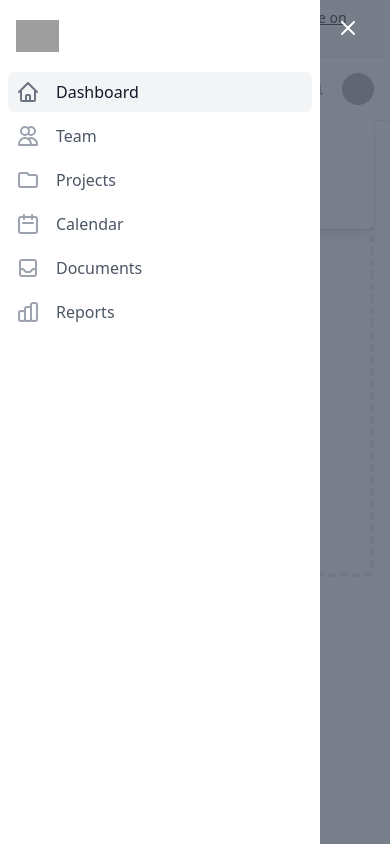
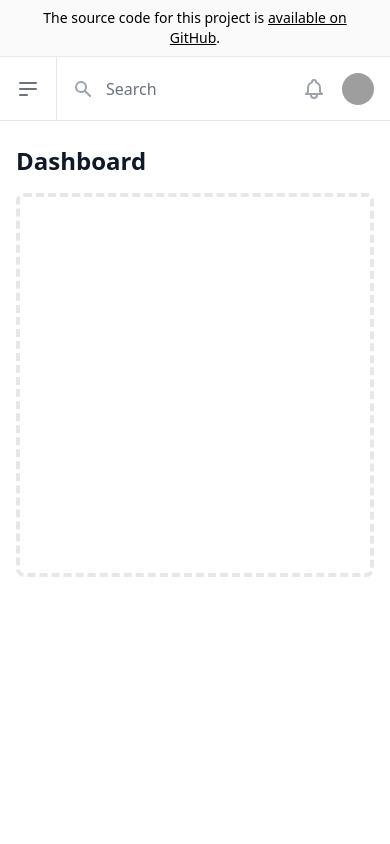
Before and after one commit to DanCaldera/next-typescript-tailwind, a Next.js app: page /admin in a window 390 px wide. Shown: the top 844 px of the page. Built offline with nearby package versions, Linux system fonts and the light colour scheme; grey boxes are pictures that could not be loaded.

Commit message:
added basic login to sidebar and profile menu

```diff
--- a/pages/admin/index.tsx
+++ b/pages/admin/index.tsx
@@ -1,6 +1,7 @@
 import Layout from '../../components/layout'
 import Head from 'next/head'
 import { CMS_NAME } from '../../lib/constants'
+import React from 'react'
 
 const Index = () => {
   return (
@@ -20,9 +21,12 @@ export default Index
 //* Admin Components
 
 const AdminDashboard: React.FunctionComponent = () => {
+  const [showMenu, setShowMenu] = React.useState(false)
+  const [showSidebar, setShowSidebar] = React.useState(false)
   return (
     <div className="h-screen bg-white overflow-hidden flex">
       {/* <!-- Off-canvas menu for mobile, show/hide based on off-canvas menu state. --> */}
+      {showSidebar && (
         <div className="md:hidden">
           <div className="fixed inset-0 z-40 flex">
             {/* <!--
@@ -50,7 +54,10 @@ Leaving: "transition ease-in-out duration-300 transform"
 --> */}
             <div className="relative max-w-xs w-full bg-white pt-5 pb-4 flex-1 flex flex-col">
               <div className="absolute top-0 right-0 -mr-12 pt-2">
-              <button className="ml-1 flex items-center justify-center h-10 w-10 rounded-full focus:outline-none focus:ring-2 focus:ring-inset focus:ring-white">
+                <button
+                  className="ml-1 flex items-center justify-center h-10 w-10 rounded-full focus:outline-none focus:ring-2 focus:ring-inset focus:ring-white"
+                  onClick={() => setShowSidebar(!showSidebar)}
+                >
                   <span className="sr-only">Close sidebar</span>
                   {/* <!-- Heroicon name: outline/x --> */}
                   <svg
@@ -226,7 +233,7 @@ Leaving: "transition ease-in-out duration-300 transform"
             </div>
           </div>
         </div>
-
+      )}
       {/* <!-- Static sidebar for desktop --> */}
       <div className="hidden md:flex md:flex-shrink-0">
         <div className="w-64 flex flex-col">
@@ -387,7 +394,10 @@ Leaving: "transition ease-in-out duration-300 transform"
       </div>
       <div className="flex-1 max-w-4xl mx-auto w-0 flex flex-col md:px-8 xl:px-0">
         <div className="relative z-10 flex-shrink-0 h-16 bg-white border-b border-gray-200 flex">
-          <button className="border-r border-gray-200 px-4 text-gray-500 focus:outline-none focus:ring-2 focus:ring-inset focus:ring-indigo-500 md:hidden">
+          <button
+            className="border-r border-gray-200 px-4 text-gray-500 focus:outline-none focus:ring-2 focus:ring-inset focus:ring-indigo-500 md:hidden"
+            onClick={() => setShowSidebar(!showSidebar)}
+          >
             <span className="sr-only">Open sidebar</span>
             {/* <!-- Heroicon name: outline/menu-alt-2 --> */}
             <svg
@@ -469,6 +479,7 @@ Leaving: "transition ease-in-out duration-300 transform"
                     id="user-menu"
                     aria-expanded="false"
                     aria-haspopup="true"
+                    onClick={() => setShowMenu(!showMenu)}
                   >
                     <span className="sr-only">Open user menu</span>
                     <img
@@ -489,6 +500,7 @@ Leaving: "transition ease-in-out duration-300 transform"
         From: "transform opacity-100 scale-100"
         To: "transform opacity-0 scale-95"
     --> */}
+                {showMenu && (
                   <div
                     className="origin-top-right absolute right-0 mt-2 w-48 rounded-md shadow-lg bg-white ring-1 ring-black ring-opacity-5 py-1 focus:outline-none"
                     role="menu"
@@ -519,6 +531,7 @@ Leaving: "transition ease-in-out duration-300 transform"
                       Sign out
                     </a>
                   </div>
+                )}
               </div>
             </div>
           </div>
@@ -526,7 +539,7 @@ Leaving: "transition ease-in-out duration-300 transform"
 
         <main
           className="flex-1 relative overflow-y-auto focus:outline-none"
-          tabIndex="0"
+          tabIndex={0}
         >
           <div className="py-6">
             <div className="px-4 sm:px-6 md:px-0">
```
Lines whose indentation alone changed are shown as unchanged.
